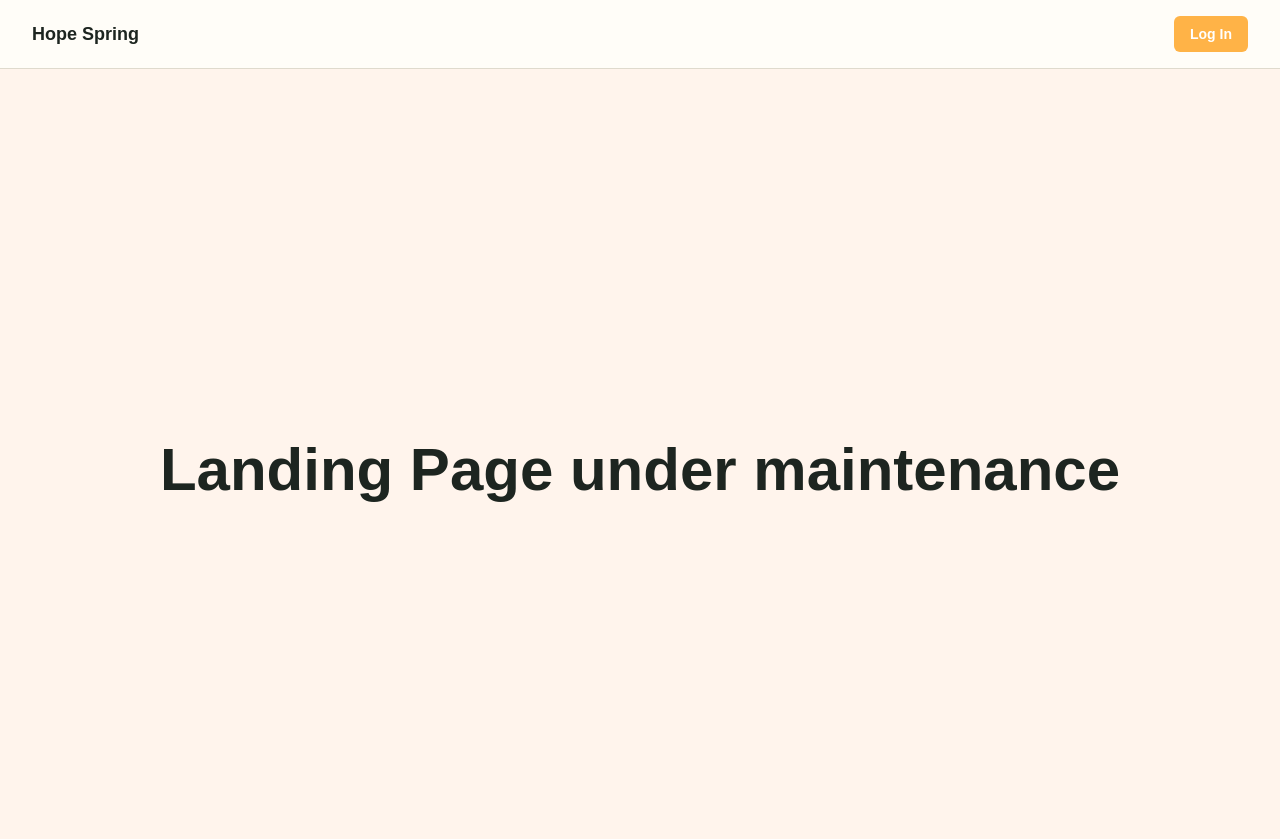
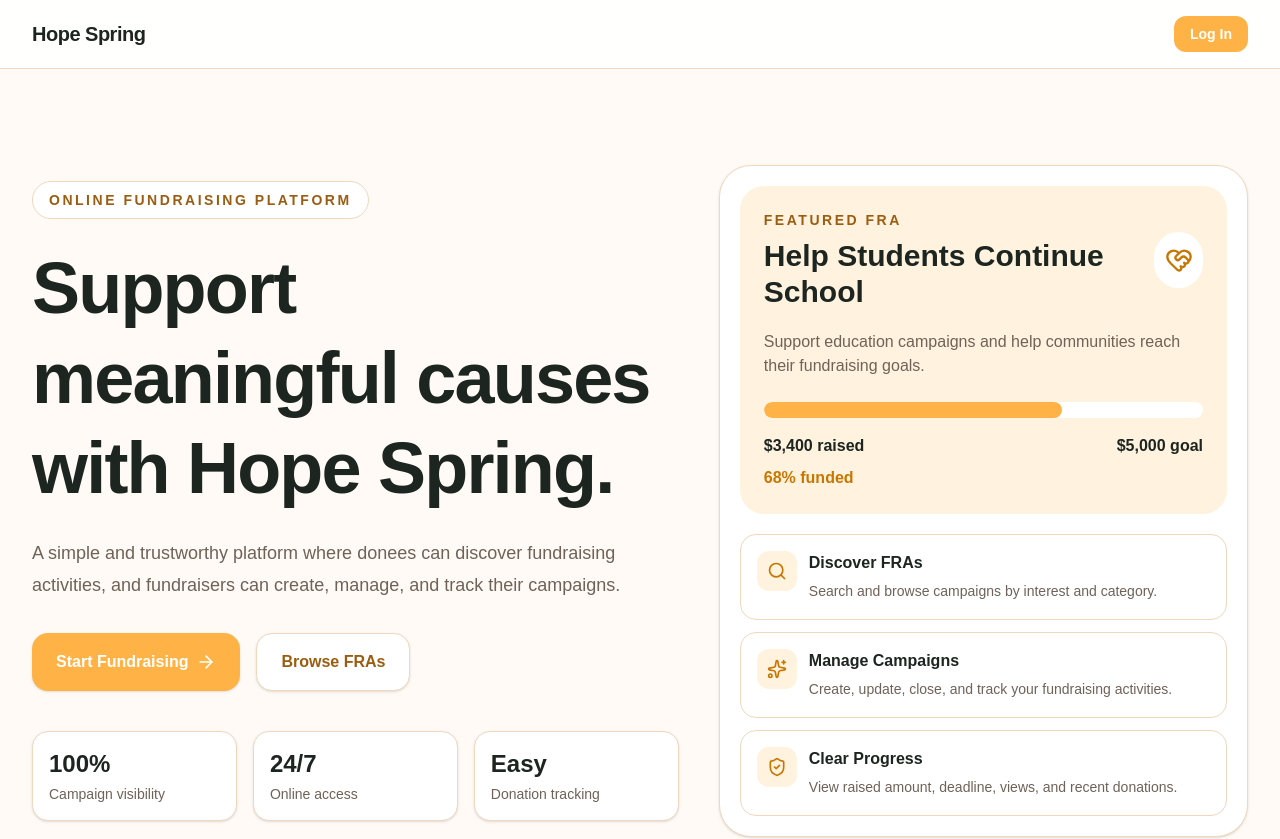
Before and after one commit to peter-z3ng/CSIT314-SIM2026Q2-ShibaInu, a Next.js app: page / in a window 1280 px wide. Shown: the top 839 px of the page. Built offline with nearby package versions, Linux system fonts and the light colour scheme.

Commit message:
Home page added

```diff
--- a/src/boundary/LandingBoundary.tsx
+++ b/src/boundary/LandingBoundary.tsx
@@ -1,27 +1,181 @@
 import Link from "next/link";
+import {
+  ArrowRight,
+  HeartHandshake,
+  Search,
+  ShieldCheck,
+  Sparkles,
+} from "lucide-react";
 
 export function LandingBoundary() {
   return (
-    <main className="min-h-screen bg-[#FFF4EC] text-[#1d2520]">
-      <header className="border-b border-[#dfdacd] bg-[#fffdf8]">
+    <main className="min-h-screen bg-[#fffaf5] text-[#1d2520]">
+      <header className="border-b border-[#f0d8bd] bg-white/90 backdrop-blur">
         <div className="mx-auto flex max-w-7xl items-center justify-between px-5 py-4 lg:px-8">
-          <Link href="/" className="text-lg font-bold">
+          <Link href="/" className="text-xl font-black tracking-tight">
             Hope Spring
           </Link>
-          <Link
-            href="/login"
-            className="rounded-md bg-[#FFB347] px-4 py-2 text-sm font-semibold text-white transition hover:bg-[#FFBE5C]"
-          >
-            Log In
-          </Link>
+
+          <div className="flex items-center gap-3">
+            <Link
+              href="/login"
+              className="hidden rounded-xl bg-[#FFB347] px-4 py-2 text-sm font-bold text-white transition hover:bg-[#FFBE5C] sm:inline-flex"
+            >
+              Log In
+            </Link>
+          </div>
         </div>
       </header>
 
-      <section className="flex min-h-screen max-w-[100vw] items-center justify-center text-center">
+      <section className="mx-auto grid max-w-7xl items-center gap-10 px-5 py-16 lg:grid-cols-[1.1fr_0.9fr] lg:px-8 lg:py-24">
         <div>
-          <h1 className="text-6xl font-bold leading-tight">Landing Page under maintenance</h1>
+          <p className="inline-flex rounded-full border border-[#f0d8bd] bg-white px-4 py-2 text-sm font-bold uppercase tracking-[0.18em] text-[#9b5d12]">
+            Online Fundraising Platform
+          </p>
+
+          <h1 className="mt-6 max-w-3xl text-5xl font-black leading-tight tracking-tight lg:text-7xl">
+            Support meaningful causes with Hope Spring.
+          </h1>
+
+          <p className="mt-6 max-w-2xl text-lg leading-8 text-[#6f6258]">
+            A simple and trustworthy platform where donees can discover
+            fundraising activities, and fundraisers can create, manage, and
+            track their campaigns.
+          </p>
+
+          <div className="mt-8 flex flex-wrap gap-4">
+            <Link
+              href="/login"
+              className="inline-flex items-center gap-2 rounded-2xl bg-[#FFB347] px-6 py-4 font-bold text-white shadow-sm transition hover:bg-[#FFBE5C]"
+            >
+              Start Fundraising
+              <ArrowRight className="h-5 w-5" />
+            </Link>
+
+            <Link
+              href="/login"
+              className="inline-flex items-center gap-2 rounded-2xl border border-[#f0d8bd] bg-white px-6 py-4 font-bold text-[#9b5d12] shadow-sm transition hover:bg-[#fff2df]"
+            >
+              Browse FRAs
+            </Link>
+          </div>
+
+          <div className="mt-10 grid max-w-2xl gap-4 sm:grid-cols-3">
+            <MiniStat value="100%" label="Campaign visibility" />
+            <MiniStat value="24/7" label="Online access" />
+            <MiniStat value="Easy" label="Donation tracking" />
+          </div>
+        </div>
+
+        <div className="rounded-[2rem] border border-[#f0d8bd] bg-white p-5 shadow-sm">
+          <div className="rounded-[1.5rem] bg-[#fff2df] p-6">
+            <div className="flex items-center justify-between">
+              <div>
+                <p className="text-sm font-bold uppercase tracking-[0.18em] text-[#9b5d12]">
+                  Featured FRA
+                </p>
+                <h2 className="mt-2 text-3xl font-black">
+                  Help Students Continue School
+                </h2>
+              </div>
+
+              <div className="flex h-14 w-14 items-center justify-center rounded-full bg-white text-[#c77700]">
+                <HeartHandshake className="h-7 w-7" />
+              </div>
+            </div>
+
+            <p className="mt-5 text-[#6f6258]">
+              Support education campaigns and help communities reach their
+              fundraising goals.
+            </p>
+
+            <div className="mt-6 h-4 overflow-hidden rounded-full bg-white">
+              <div className="h-full w-[68%] rounded-full bg-[#FFB347]" />
+            </div>
+
+            <div className="mt-4 flex items-center justify-between font-bold">
+              <p>$3,400 raised</p>
+              <p>$5,000 goal</p>
+            </div>
+
+            <p className="mt-2 font-bold text-[#c77700]">68% funded</p>
+          </div>
+
+          <div className="mt-5 grid gap-3">
+            <FeatureCard
+              icon={<Search className="h-5 w-5" />}
+              title="Discover FRAs"
+              text="Search and browse campaigns by interest and category."
+            />
+
+            <FeatureCard
+              icon={<Sparkles className="h-5 w-5" />}
+              title="Manage Campaigns"
+              text="Create, update, close, and track your fundraising activities."
+            />
+
+            <FeatureCard
+              icon={<ShieldCheck className="h-5 w-5" />}
+              title="Clear Progress"
+              text="View raised amount, deadline, views, and recent donations."
+            />
+          </div>
+        </div>
+      </section>
+
+      <section className="mx-auto max-w-7xl px-5 pb-16 lg:px-8">
+        <div className="grid gap-4 md:grid-cols-3">
+          <InfoBlock
+            title="For Donees"
+            text="Find causes, view campaign details, save favourites, and track donation history."
+          />
+          <InfoBlock
+            title="For Fundraisers"
+            text="Create FRAs, monitor progress, view donations, and manage campaign status."
+          />
         </div>
       </section>
     </main>
   );
 }
+
+function MiniStat({ value, label }: { value: string; label: string }) {
+  return (
+    <div className="rounded-2xl border border-[#f0d8bd] bg-white p-4 shadow-sm">
+      <p className="text-2xl font-black">{value}</p>
+      <p className="mt-1 text-sm text-[#6f6258]">{label}</p>
+    </div>
+  );
+}
+
+function FeatureCard({
+  icon,
+  title,
+  text,
+}: {
+  icon: React.ReactNode;
+  title: string;
+  text: string;
+}) {
+  return (
+    <div className="flex gap-3 rounded-2xl border border-[#f0d8bd] bg-white p-4">
+      <div className="flex h-10 w-10 shrink-0 items-center justify-center rounded-xl bg-[#fff2df] text-[#c77700]">
+        {icon}
+      </div>
+
+      <div>
+        <h3 className="font-bold">{title}</h3>
+        <p className="mt-1 text-sm leading-6 text-[#6f6258]">{text}</p>
+      </div>
+    </div>
+  );
+}
+
+function InfoBlock({ title, text }: { title: string; text: string }) {
+  return (
+    <div className="rounded-3xl border border-[#f0d8bd] bg-white p-6 shadow-sm">
+      <h3 className="text-xl font-black">{title}</h3>
+      <p className="mt-3 leading-7 text-[#6f6258]">{text}</p>
+    </div>
+  );
+}
```
